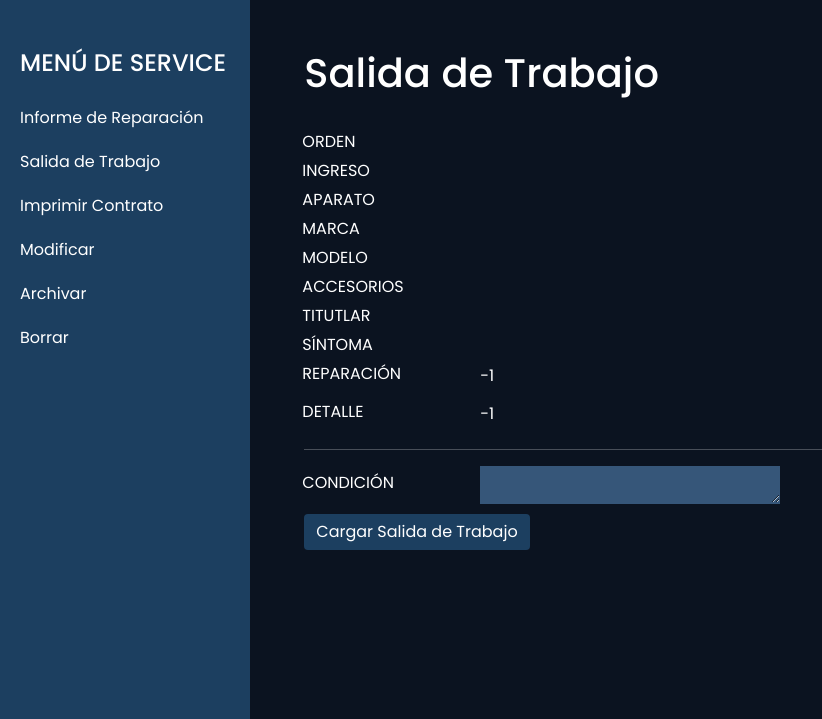
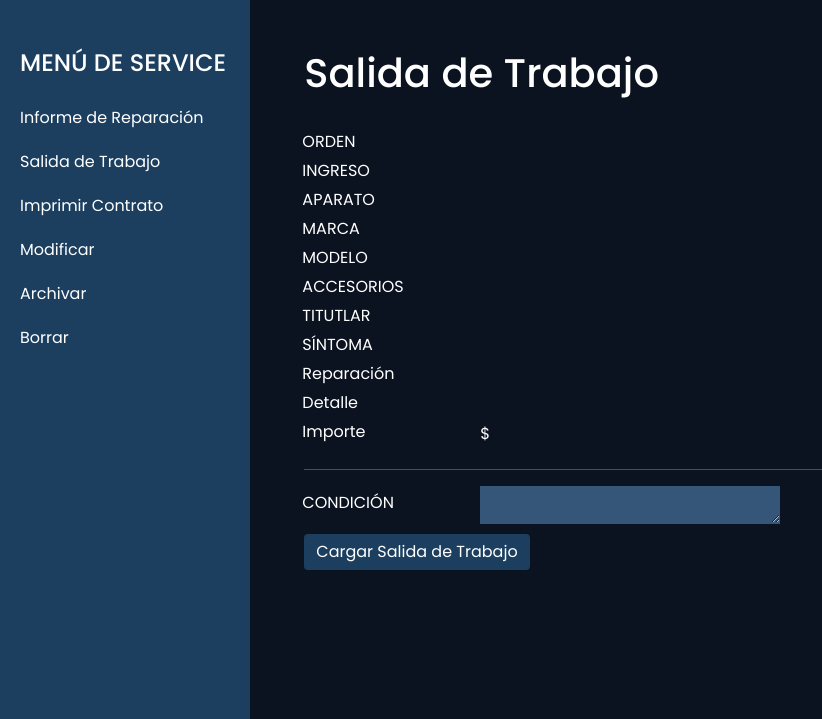
Before and after one commit to YamilaAS/radarElectronica, a CodeIgniter 4 app: template app/Views/vistaSalidaDeTrabajo.php in a window 1280 px wide. Shown: the part 86-805 px from the top of the page, without its empty margins (0-822 px from the left). Run offline with PHP 8.4 and a stand-in for CodeIgniter, Linux system fonts and the light colour scheme; the template is opened without the code that fills it, so the values that code supplies are empty; some libraries are stand-ins or nearby versions.

Commit message:
se modifico la vista y el controlador de salida de trabajo para que cargue los datos dinamicamente de informe de reparacion

```diff
--- a/app/Views/vistaSalidaDeTrabajo.php
+++ b/app/Views/vistaSalidaDeTrabajo.php
@@ -76,19 +76,31 @@
                        class="col-sm-2 col-form-label labelVariable"><?= $ordenDeReparacion->sintoma ?></label>
             </div>
         </div>
+        <div class="">
+            <?php if ($informeDeReparacion != null) : ?>
+
                 <div class="form-group row">
-            <label for="" class="col-sm-2 col-form-label labelNombre">REPARACIÓN</label>
+                    <label for="" class="col-sm-2 col-form-label labelNombre">Reparación</label>
                     <div class="col-sm-10">
                         <label for="fechaReparacion" type="date"
-                       class="col-sm-2 col-form-label labelVariable"><?=1-1-1 ?></label>
+                               class="col-sm-2 col-form-label labelVariable"><?=$informeDeReparacion->fechaReparacion->format("d/m/Y") ?></label>
                     </div>
                 </div>
                 <div class="form-group row">
-            <label for="" class="col-sm-2 col-form-label labelNombre">DETALLE</label>
+                    <label for="detalle" class="col-sm-2 col-form-label labelNombre">Detalle</label>
                     <div class="col-sm-10">
-                <label for="detalle" type="date"
-                       class="col-sm-2 col-form-label labelVariable"><?=1-1-1 ?></label>
+                        <label for="detalle"
+                               class="col-sm-2 col-form-label labelVariable"> <?= $informeDeReparacion->detalle?></label>
                     </div>
+                </div>
+                <div class="form-group row">
+                    <label for="importe" class="col-sm-2 col-form-label labelNombre">Importe</label>
+                    <div class="col-sm-10">
+                        <label for="importe"
+                               class="col-sm-2 col-form-label labelVariable"> $ <?= $informeDeReparacion->importe?></label>
+                    </div>
+                </div>
+            <?php endif; ?>
         </div>
 
         <hr/>
```
Also changed, not shown: app/Controllers/SalidaDeTrabajoController.php (+11 -1 lines). Lines whose indentation alone changed are shown as unchanged.
